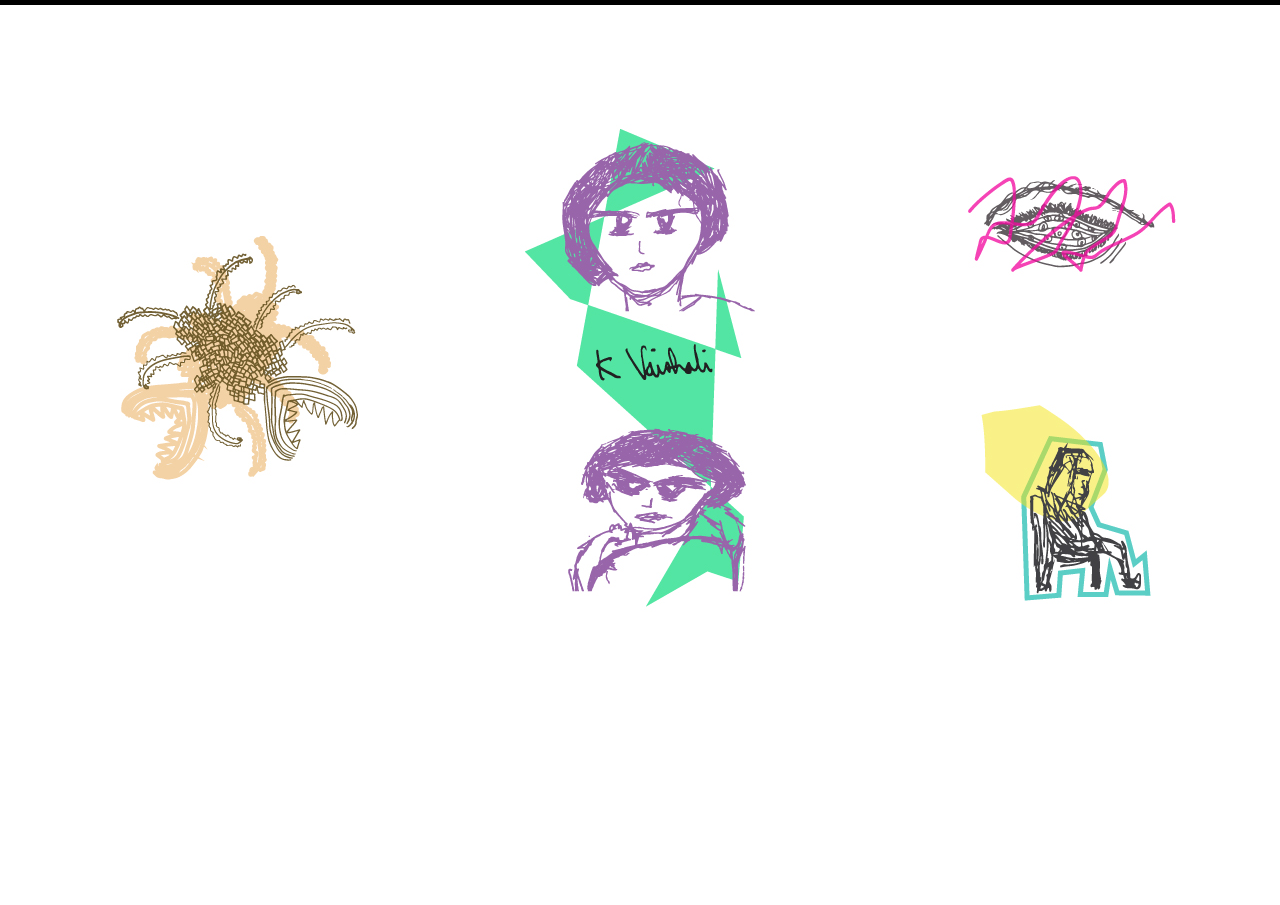
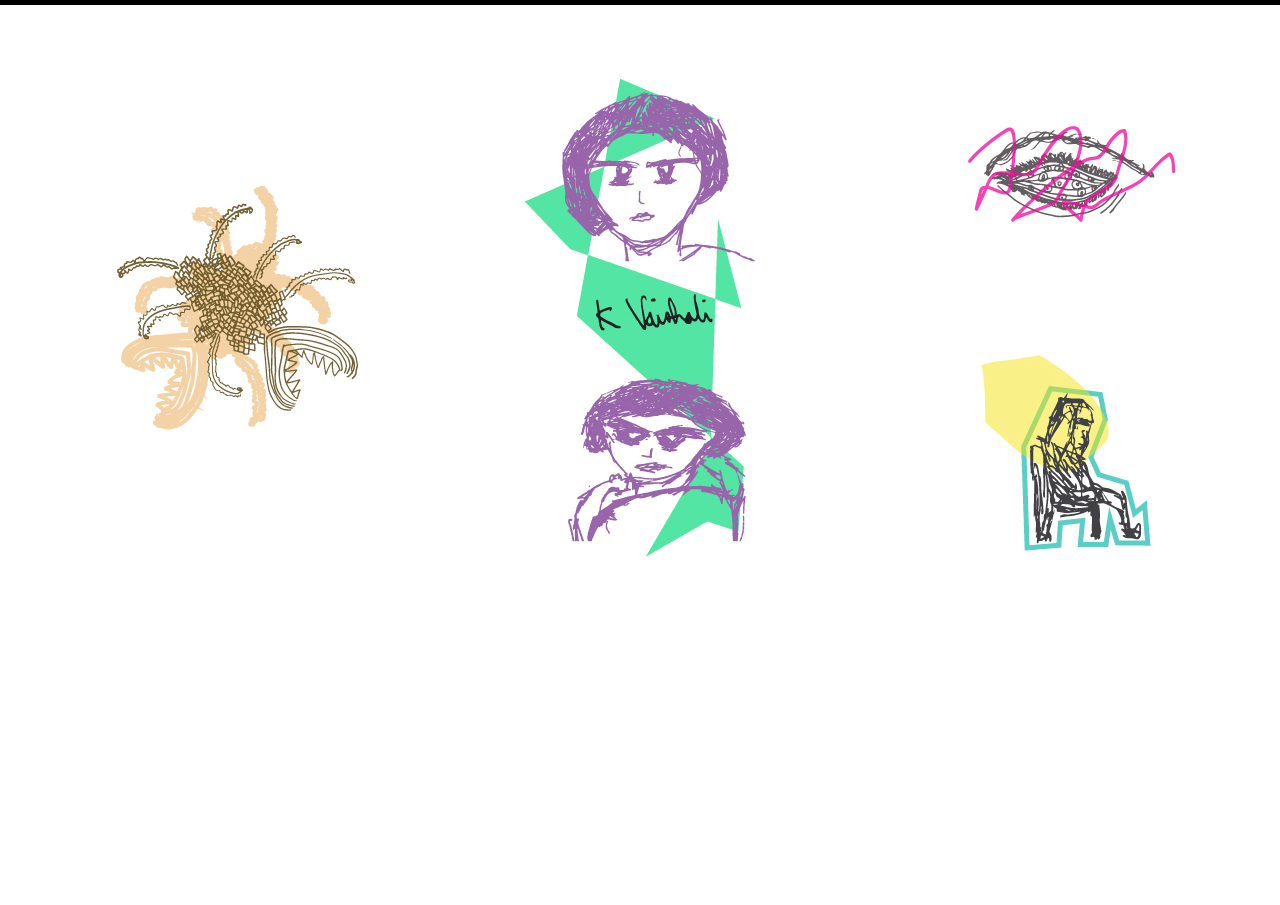
Before and after one commit to vaishk/vaishk.github.io, a Jekyll site: the page built from index.html, in a window 1280 px wide. Built offline with Jekyll 4.4.1, drawn with Linux system fonts in a browser that asks for light colours; nearby versions of some CDN libraries; some web fonts are replaced.

Commit message:
new design

```diff
--- a/_layouts/index.html
+++ b/_layouts/index.html
@@ -8,6 +8,7 @@
 <style type="text/css">
 	.entry-content {
 		max-width: 1280px !important;
+		margin-top: -50px;
 	}
 
 	body {
```
